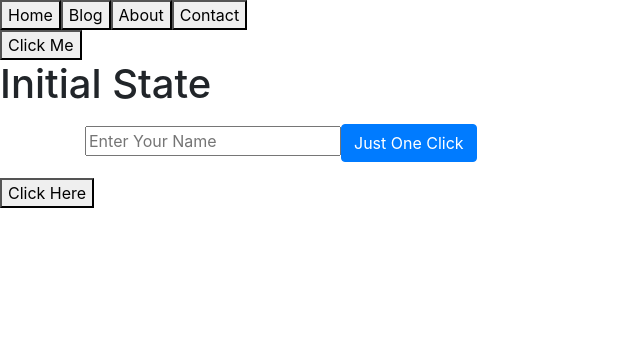
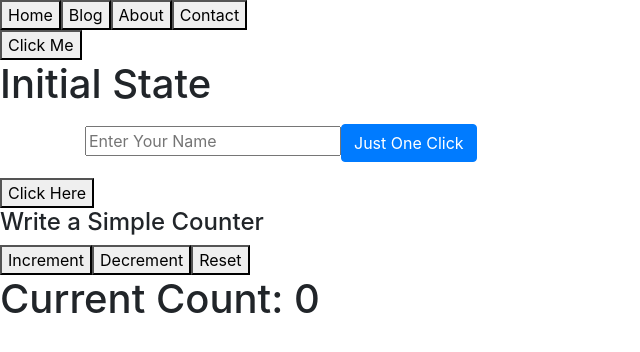
Before and after one commit to mdajgarhossain/React-Beginners-To-Advanced, a React (Create React App) app: page / in a window 1280 px wide. Shown: the top 352 px of the page, without its empty margins (0-640 px from the left). Built offline with nearby package versions, Linux system fonts and the light colour scheme.

Commit message:
Write a Simple Counter (this value, state, method, arrow function)

```diff
--- a/src/components/App.js
+++ b/src/components/App.js
@@ -16,6 +16,7 @@ import MyStatefulComponent from './MyComponents/RenderStateInUI';
 import SetStateComponent from './MyComponents/SetStateComponent';
 import EventHandlerInBangla from './MyComponents/EventHandlerInBangla';
 import ToggleElementInComponent from './MyComponents/ToggleElementInComponent';
+import SimpleCounter from './MyComponents/SimpleCounter';
 
 function App() {
   return (
@@ -52,6 +53,8 @@ function App() {
       <EventHandlerInBangla />
 
       <ToggleElementInComponent />
+
+      <SimpleCounter />
     </div>
   );
 }
--- /dev/null
+++ b/src/components/MyComponents/SimpleCounter.js
@@ -0,0 +1,89 @@
+import React, {Component} from 'react';
+
+//Write a Simple Counter(freecodecamp)
+class SimpleCounter extends Component {
+    constructor(props) {
+        super(props);
+
+        this.state = {
+            count: 0
+        }
+    }
+
+    increment = () => {
+        this.setState({
+            count: this.state.count + 1
+        })
+    }
+
+    decrement = () => {
+        this.setState({
+            count: this.state.count - 1
+        })
+    }
+
+    reset = () => {
+        this.setState({
+            count: 0
+        })
+    }
+
+    render() {
+        return(
+            <div>
+                <h4>Write a Simple Counter</h4>
+                <button onClick={this.increment}>Increment</button>
+                <button onClick={this.decrement}>Decrement</button>
+                <button onClick={this.reset}>Reset</button>
+                <h1>Current Count: {this.state.count}</h1>
+            </div>
+        )
+    }
+}
+
+export default SimpleCounter
+
+
+/*Another approach to build this component */
+/*
+class Counter extends React.Component {
+  constructor(props) {
+    super(props);
+    this.state = {
+      count: 0
+    };
+    // change code below this line
+    this.increment = this.increment.bind(this);
+    this.decrement = this.decrement.bind(this);
+    this.reset = this.reset.bind(this);
+    // change code above this line
+  }
+  // change code below this line
+  increment() {
+    this.setState((state) => ({
+      count: this.state.count + 1
+    }));
+  }
+  decrement() {
+    this.setState((state) => ({
+      count: this.state.count - 1
+    }));
+  }
+  reset() {
+    this.setState((state) => ({
+      count: 0
+    }));
+  }
+  // change code above this line
+  render() {
+    return (
+      <div>
+        <button className='inc' onClick={this.increment}>Increment!</button>
+        <button className='dec' onClick={this.decrement}>Decrement!</button>
+        <button className='reset' onClick={this.reset}>Reset</button>
+        <h1>Current Count: {this.state.count}</h1>
+      </div>
+    );
+  }
+};
+*/
```
